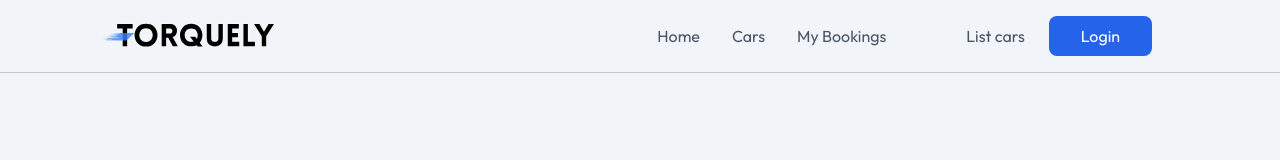
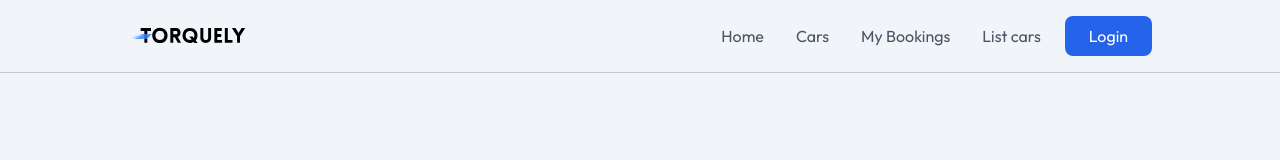
Before and after one commit to DivyeC/Torquely, a React (Vite) app in the folder client/: page / in a window 1280 px wide. Shown: the top 160 px of the page. Built offline with nearby package versions, Linux system fonts and the light colour scheme; no server answers.

Commit message:
Mobile opt v2

```diff
--- a/client/src/components/Navbar.jsx
+++ b/client/src/components/Navbar.jsx
@@ -1,70 +1,98 @@
-import React, { useState } from 'react'
-import { assets, menuLinks } from '../assets/assets'
-import {Link, useLocation, useNavigate} from 'react-router-dom'
-import { useAppContext } from '../context/AppContext'
-import toast from 'react-hot-toast'
-import {motion} from 'motion/react'
+import React, { useState } from 'react';
+import { assets, menuLinks } from '../assets/assets';
+import { Link, useLocation, useNavigate } from 'react-router-dom';
+import { useAppContext } from '../context/AppContext';
+import toast from 'react-hot-toast';
+import { motion } from 'motion/react';
 
 const Navbar = () => {
+  const { setShowLogin, user, logout, isOwner, axios, setIsOwner } = useAppContext();
+  const location = useLocation();
+  const [open, setOpen] = useState(false);
+  const navigate = useNavigate();
 
-    const {setShowLogin, user, logout, isOwner, axios, setIsOwner} = useAppContext()
-
-    const location = useLocation()
-    const [open, setOpen] = useState(false)
-    const navigate = useNavigate()
-
-    const changeRole = async ()=>{
+  const changeRole = async () => {
     try {
-            const { data } = await axios.post('/api/owner/change-role')
+      const { data } = await axios.post('/api/owner/change-role');
       if (data.success) {
-                setIsOwner(true)
-                toast.success(data.message)
-            }else{
-                toast.error(data.message)
+        setIsOwner(true);
+        toast.success(data.message);
+      } else {
+        toast.error(data.message);
       }
     } catch (error) {
-            toast.error(error.message)
+      toast.error(error.message);
     }
-    }
+  };
 
   return (
     <motion.div
-    initial={{y: -20, opacity: 0}}
-    animate={{y: 0, opacity: 1}}
-    transition={{duration: 0.5}}
-    className={`w-screen  z-11 flex items-center justify-between px-32 md:px-32 lg:px-32 xl:px-32 py-4 text-gray-600 border-b border-borderColor transition-all bg-light`}>
-
+      initial={{ y: -20, opacity: 0 }}
+      animate={{ y: 0, opacity: 1 }}
+      transition={{ duration: 0.5 }}
+      className={`w-full flex items-center justify-between px-6 md:px-16 lg:px-24 xl:px-32 py-4 text-gray-600 border-b border-borderColor transition-all ${location.pathname === '/' ? 'bg-light' : 'bg-white'} z-20 relative`}
+    >
+      {/* Logo */}
       <Link to='/'>
-            <motion.img initial={{scale: 1.5}} whileHover={{scale: 1.55}} src={assets.logo} alt="logo" className="h-8"/>
+        <motion.img
+          initial={{ scale: 1 }}
+          whileHover={{ scale: 1.05 }}
+          src={assets.logo}
+          alt='logo'
+          className='h-8'
+        />
       </Link>
 
-        <motion.div initial={{ }}
-        className={`max-sm:fixed max-sm:h-screen max-sm:w-full max-sm:top-16 max-sm:border-t border-borderColor right-0 flex flex-col sm:flex-row items-start sm:items-center gap-8 sm:gap-8 max-sm:p-4 transition-all duration-300 z-50 bg-light"} ${open ? "max-sm:translate-x-0" : "max-sm:translate-x-full"}`}>
-            {menuLinks.map((link, index)=> (
-                <Link key={index} to={link.path}>
+      {/* Mobile menu button */}
+      <button className='sm:hidden cursor-pointer z-50' onClick={() => setOpen(!open)}>
+        <img src={open ? assets.close_icon : assets.menu_icon} alt='menu' />
+      </button>
+
+      {/* Menu Items */}
+      <div
+        className={`max-sm:fixed max-sm:top-0 max-sm:right-0 max-sm:h-screen max-sm:w-3/4 max-sm:bg-white max-sm:shadow-lg max-sm:p-6 sm:static sm:flex sm:flex-row sm:items-center sm:gap-8 transition-all duration-300 z-40 ${
+          open ? 'max-sm:translate-x-0' : 'max-sm:translate-x-full'
+        } flex flex-col sm:flex-row items-start sm:items-center gap-6`}
+      >
+        {menuLinks.map((link, index) => (
+          <Link key={index} to={link.path} onClick={() => setOpen(false)}>
             {link.name}
           </Link>
         ))}
 
-            {/* <div className='hidden lg:flex items-center text-sm gap-2 border border-borderColor px-3 rounded-full max-w-56'>
-                <input type="text" className="py-1.5 w-full bg-transparent outline-none placeholder-gray-500" placeholder="Search cars"/>
-                <img src={assets.search_icon} alt="search" />
-            </div> */}
-        <div className='w-4'> </div>
         <div className='flex max-sm:flex-col items-start sm:items-center gap-6'>
-
-                <button onClick={()=> isOwner ? navigate('/owner') : changeRole()} className="cursor-pointer">{isOwner ? 'Dashboard' : 'List cars'}</button>
-
-                <button onClick={()=> {user ? logout() : setShowLogin(true)}} className="cursor-pointer px-8 py-2 bg-primary hover:bg-primary-dull transition-all text-white rounded-lg">{user ? 'Logout' : 'Login'}</button>
-            </div>
-        </motion.div>
-
-        <button className='sm:hidden cursor-pointer' aria-label="Menu" onClick={()=> setOpen(!open)}>
-            <img src={open ? assets.close_icon : assets.menu_icon} alt="menu" />
+          <button
+            onClick={() => {
+              if (isOwner) navigate('/owner');
+              else changeRole();
+              setOpen(false);
+            }}
+            className='cursor-pointer'
+          >
+            {isOwner ? 'Dashboard' : 'List cars'}
           </button>
 
+          <button
+            onClick={() => {
+              user ? logout() : setShowLogin(true);
+              setOpen(false);
+            }}
+            className='cursor-pointer px-6 py-2 bg-primary hover:bg-primary-dull transition-all text-white rounded-lg'
+          >
+            {user ? 'Logout' : 'Login'}
+          </button>
+        </div>
+      </div>
+
+      {/* Optional: Backdrop for mobile */}
+      {open && (
+        <div
+          className='fixed top-0 left-0 w-full h-screen bg-black bg-opacity-40 z-30 sm:hidden'
+          onClick={() => setOpen(false)}
+        />
+      )}
     </motion.div>
-  )
-}
+  );
+};
 
-export default Navbar
+export default Navbar;
```
Lines whose indentation alone changed are shown as unchanged.
